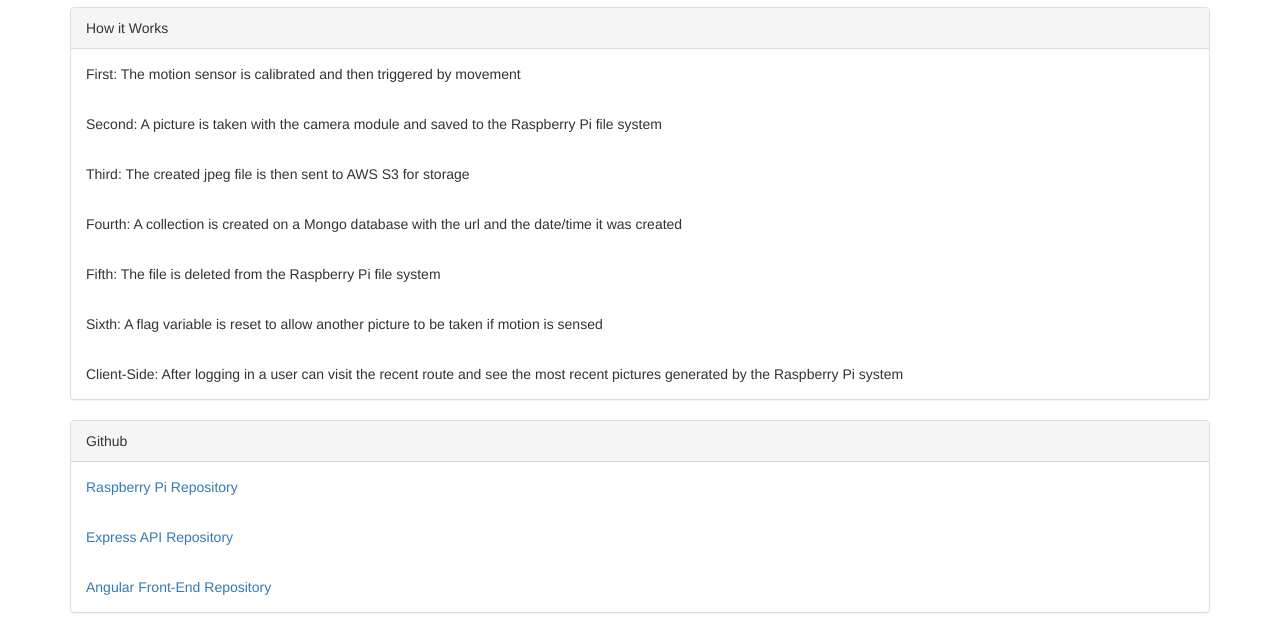
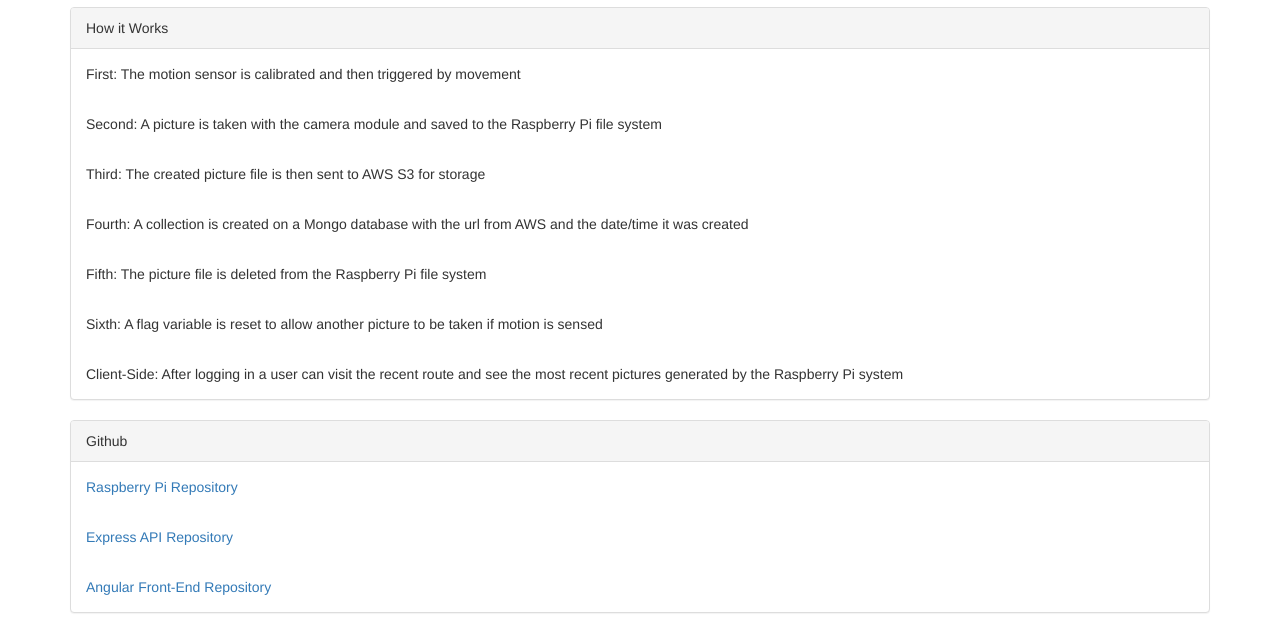
Before and after one commit to Wisbell/Home-Watcher-Front-End, a website: page index.html at #!/about in a window 1280 px wide. Shown: the part 179-800 px from the top of the page. Drawn offline with Linux system fonts and the light colour scheme.

Commit message:
Updated How it Works section on about partial

```diff
--- a/partials/about.html
+++ b/partials/about.html
@@ -6,9 +6,9 @@
     <div class="panel-heading">How it Works</div>
     <div class="panel-body">First: The motion sensor is calibrated and then triggered by movement</div>
     <div class="panel-body">Second: A picture is taken with the camera module and saved to the Raspberry Pi file system</div>
-    <div class="panel-body">Third: The created jpeg file is then sent to AWS S3 for storage</div>
-    <div class="panel-body">Fourth: A collection is created on a Mongo database with the url and the date/time it was created</div>
-    <div class="panel-body">Fifth: The file is deleted from the Raspberry Pi file system</div>
+    <div class="panel-body">Third: The created picture file is then sent to AWS S3 for storage</div>
+    <div class="panel-body">Fourth: A collection is created on a Mongo database with the url from AWS and the date/time it was created</div>
+    <div class="panel-body">Fifth: The picture file is deleted from the Raspberry Pi file system</div>
     <div class="panel-body">Sixth: A flag variable is reset to allow another picture to be taken if motion is sensed</div>
     <div class="panel-body">Client-Side: After logging in a user can visit the recent route and see the most recent pictures generated by the Raspberry Pi system</div>
   </div>
```
